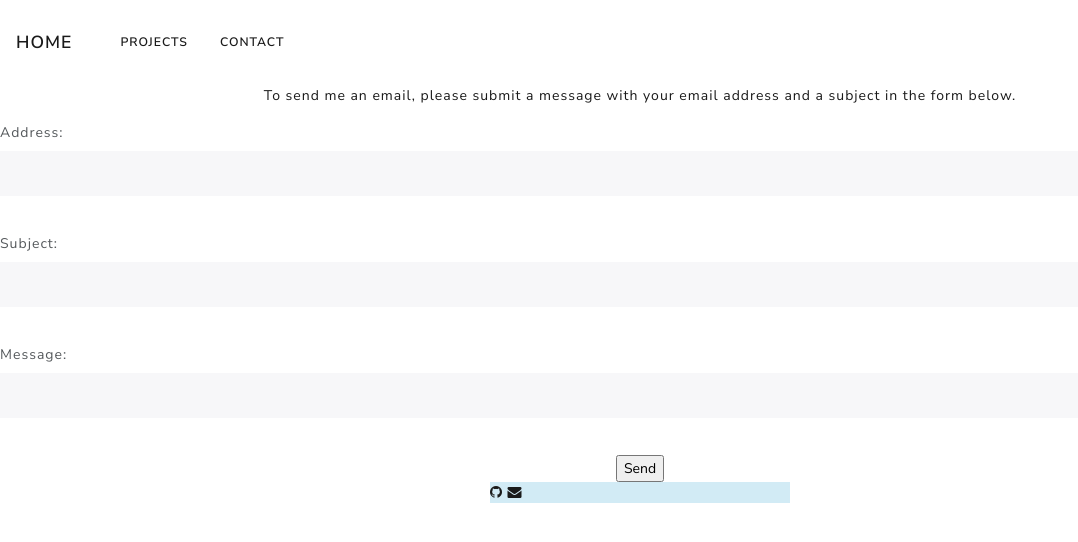
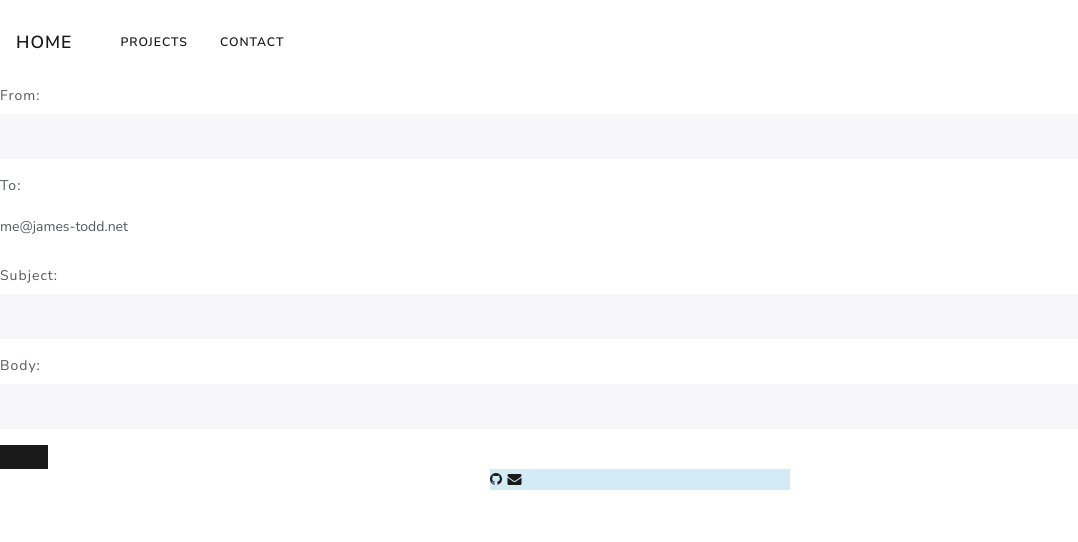
Before and after one commit to jtodd819/homesite, a React (Create React App) app: page /contact in a window 1280 px wide. Shown: the top 542 px of the page, without its empty margins (0-1078 px from the left). Built offline with nearby package versions, Linux system fonts and the light colour scheme.

Commit message:
update mail form

```diff
--- a/package.json
+++ b/package.json
@@ -9,6 +9,7 @@
     "bootstrap": "^3.4.1",
     "express": "^4.16.2",
     "font-awesome": "^4.7.0",
+    "formik": "^2.1.5",
     "fs": "0.0.1-security",
     "mongodb": "^3.6.1",
     "mongoose": "^5.10.3",
@@ -21,7 +22,8 @@
     "react-router": "^5.2.0",
     "react-router-bootstrap": "^0.25.0",
     "react-router-dom": "^5.2.0",
-    "react-scripts": "3.4.3"
+    "react-scripts": "3.4.3",
+    "yup": "^0.29.3"
   },
   "scripts": {
     "start": "npm run client",
--- a/src/components/MailForm.js
+++ b/src/components/MailForm.js
@@ -1,5 +1,7 @@
 import React, { Component } from 'react';
-import { FormControl, FormGroup, FormLabel } from 'react-bootstrap';
+import { Button, Form } from 'react-bootstrap';
+import  { Formik } from 'formik'
+import * as Yup from 'yup';
 import '../style/MailForm.css';
 
 //Form for Sending Mail to my Address
@@ -9,25 +11,28 @@ class MailForm extends Component{
 	constructor(props){
 		super(props);
 		this.state = { address:'', subject:'', message:'' };
-		this.handleTextInput = this.handleTextInput.bind(this);
 		this.handleSend = this.handleSend.bind(this);
-		this.getLengthValidation = this.getLengthValidation.bind(this);
-		this.getAddressValidation = this.getAddressValidation.bind(this);
+		this.schema = this.getFormSchema.bind(this);
 	}
 
-	//update state of each input based on user input
-	handleTextInput(event){
-		const value = event.target.value;
-		const name = event.target.name;
-		this.setState({[name]: value});
+	/**
+	 * Sets up Yup form schema for validation
+	 */
+	getFormSchema() {
+		return Yup.object().shape({
+			from: Yup.string()
+				.email('Invalid email')
+				.required('Required'),
+			subject: Yup.string()
+				.max(50, 'Too Long!')
+				.required('Required'),
+			body: Yup.string()
+				.required('Required')
+		});
 	}
 
 	//If the address subject and message are specified send mail using nodemail posted to the express sendmail route
 	handleSend(event){
-		//Display error alert if address not in correct form or subject/message left blank
-		if(!/[^\s@]+@[^\s@]+\.[^\s@]+/.test(this.state.address) || this.state.subject === '' || this.state.message === ''){
-			alert('Please ensure you have included a subject, message, and valid email address in the contact form to send an email.');
-		}else{
 		fetch('/sendmail', {
 			method: 'POST',
 			headers: {
@@ -40,53 +45,68 @@ class MailForm extends Component{
 				message: this.state.message,
 			}),
 		}).then(alert('Message Sent!'));
-		}
 		event.preventDefault();
-	}
-
-	//Return the validity of an input field based on its length
-	getLengthValidation(length){
-		if(length > 0){
-			return 'success';
-		}
-		return 'error';
-	}
-
-	//validate email address based on regex pattern
-	getAddressValidation(address){
-		if(/[^\s@]+@[^\s@]+\.[^\s@]+/.test(address)){
-			return 'success';
-		}
-		return 'error';
 	}
 
 	//create form for submitting email
 	render(){
 		return(
-			<div>
-				<p className='text-primary' style={{textAlign: 'center'}}>To send me an email, please submit a message
-				with your email address and a subject in the form below.</p>
-				<form className='mailForm' onSubmit={this.handleSend}>
-					<FormGroup validationState={this.getAddressValidation(this.state.address)}>
-						<FormLabel>Address:</FormLabel><br/>
-						<FormControl name='address' type='text' value={this.state.address}
-						onChange={this.handleTextInput}/><br/>
-					</FormGroup>
-					<FormGroup validationState={this.getLengthValidation(this.state.subject.length)}>
-						<FormLabel>Subject:</FormLabel><br/>
-						<FormControl name='subject' type='text' value={this.state.subject}
-						onChange={this.handleTextInput}/><br/>
-					</FormGroup>
-					<FormGroup validationState={this.getLengthValidation(this.state.message.length)}>
-						<FormLabel>Message:</FormLabel><br/>
-						<FormControl name='message' type='text' value={this.state.message}
-						componentClass='textarea' onChange={this.handleTextInput}/><br/>
-					</FormGroup>
-					<div style={{textAlign: 'center'}}>
-						<input type='submit' value='Send'/>
-					</div>
-				</form>
-			</div>
+			<Formik
+				validationSchema={this.schema}
+				onSubmit={console.log}
+				initialValues={{
+					from: "",
+					subject: "",
+					body: ""
+				}}
+			>
+				{({
+					values,
+					errors,
+					touched,
+					handleChange,
+					handleSubmit,
+					isValid,
+				}) => (
+					<Form noValidate onSubmit={handleSubmit}>
+						<Form.Group controlId="validationFormikFrom">
+							<Form.Label>From:</Form.Label>
+							<Form.Control
+								name="from"
+								type="text"
+								value={values.from}
+								onChange={handleChange}
+								isValid={touched.from && !errors.from}/>
+							<Form.Control.Feedback>Nice!</Form.Control.Feedback>
+						</Form.Group>
+						<Form.Group>
+							<Form.Label>To:</Form.Label>
+							<Form.Control plaintext readOnly defaultValue="me@james-todd.net"/>
+						</Form.Group>
+						<Form.Group controlId="validationFormikSubject">
+							<Form.Label>Subject:</Form.Label>
+							<Form.Control
+								name="subject"
+								type="text"
+								value={values.subject}
+								onChange={handleChange}
+								isValid={touched.subject && !errors.subject}/>
+							<Form.Control.Feedback>Nice!</Form.Control.Feedback>
+						</Form.Group>
+						<Form.Group controlId="validationFormikBody">
+							<Form.Label>Body:</Form.Label>
+							<Form.Control
+								name="body"
+								type="text"
+								value={values.body}
+								onChange={handleChange}
+								isValid={touched.body && !errors.body}/>
+							<Form.Control.Feedback>Nice!</Form.Control.Feedback>
+						</Form.Group>
+						<Button type="submit"></Button>
+					</Form>
+				)}
+			</Formik>
 		);
 	}
 }
```
Also changed, not shown: 1 other file (tests, documents, lock files or other folders). Lines whose indentation alone changed are shown as unchanged.
